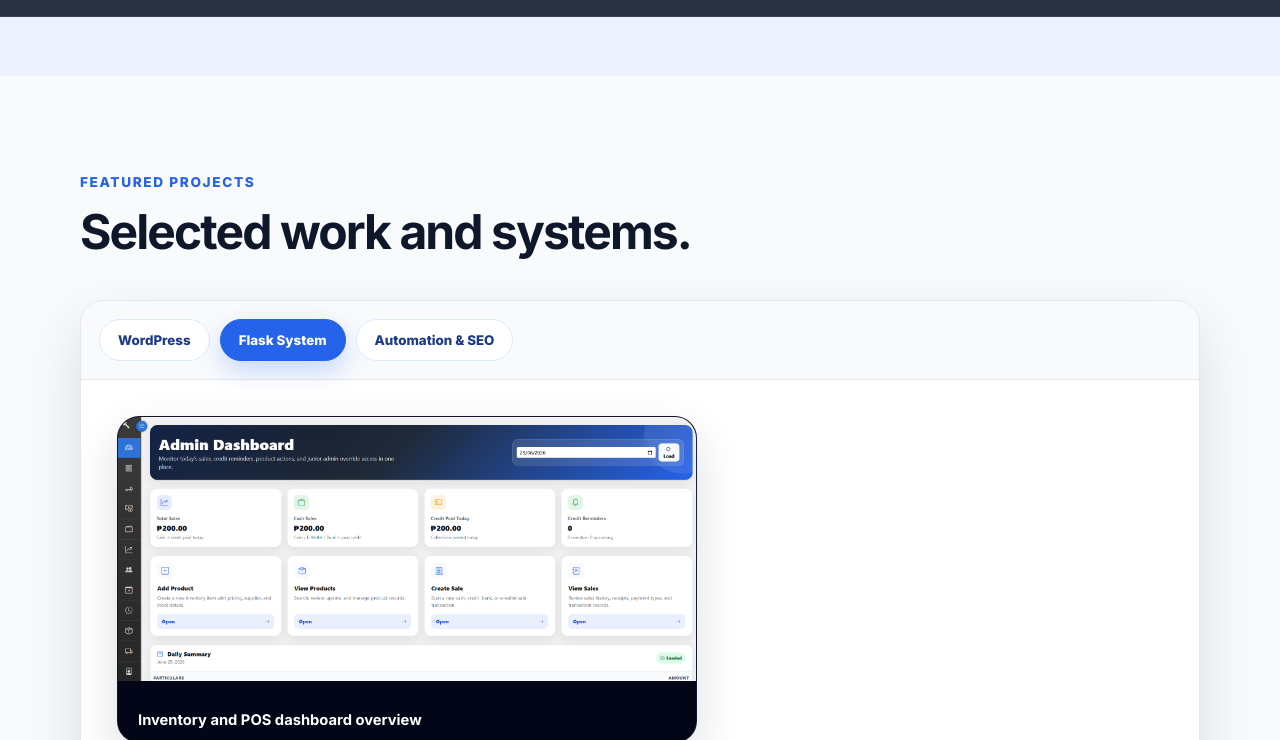
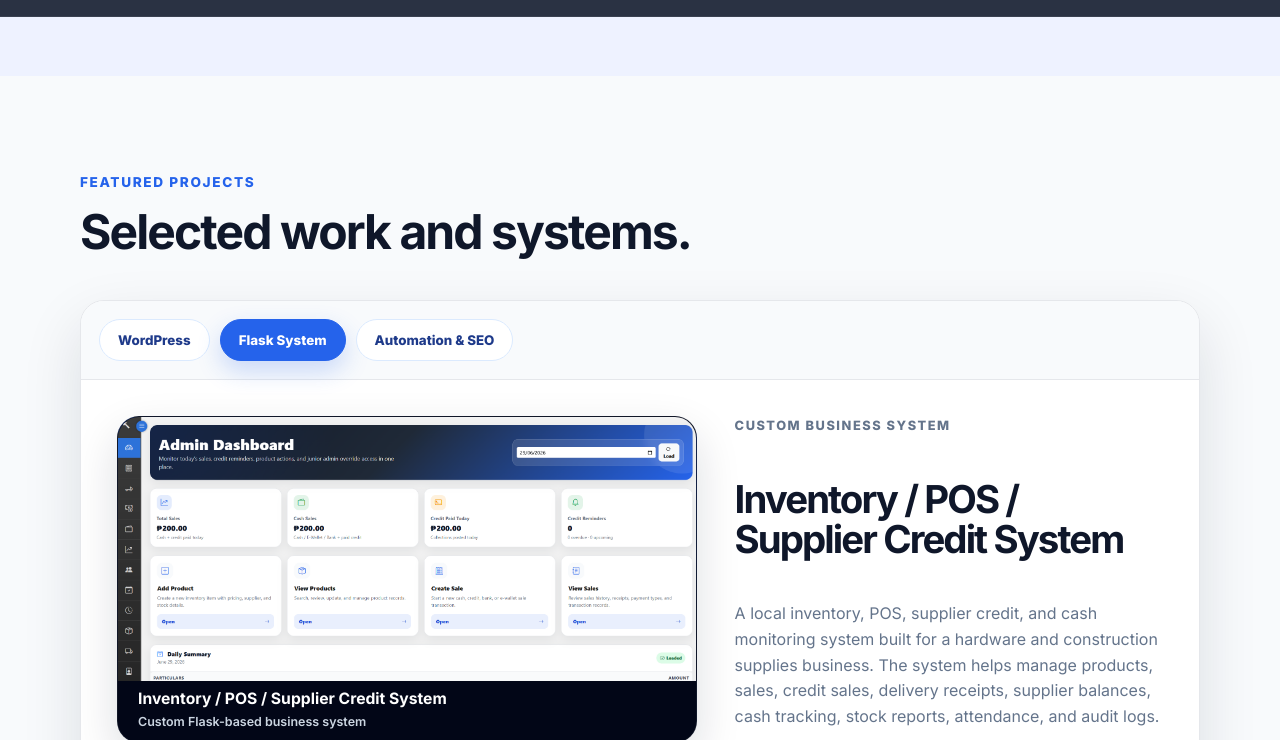
Before and after one commit to ReMi0311/ReMi0311.github.io, a plain HTML site: page index.html in a window 1280 px wide. Both pictures are taken after a click on the tab "Flask System". Shown: the part 1894-2634 px from the top of the page. Drawn offline with Linux system fonts and the light colour scheme.

Commit message:
Update index.html

```diff
--- a/index.html
+++ b/index.html
@@ -370,13 +370,19 @@
           <!-- Inventory / Flask System Tab -->
           <article class="project-panel" data-panel="inventory" role="tabpanel">
             <div class="tab-project-layout">
-              <div class="project-gallery" data-gallery>
+              <div class="project-gallery">
                 <div class="gallery-stage">
                   <div class="gallery-slides">
                     <figure class="gallery-slide active">
                       <img src="assets/inventory-system.png" alt="Inventory system dashboard screenshot">
-                      <figcaption>Inventory and POS dashboard overview</figcaption>
+                      <figcaption>
+                        <span>
+                          <strong>Inventory / POS / Supplier Credit System</strong>
+                          <small>Custom Flask-based business system</small>
+                        </span>
+                      </figcaption>
                     </figure>
+                  </div>
                 </div>
               </div>
 
```
